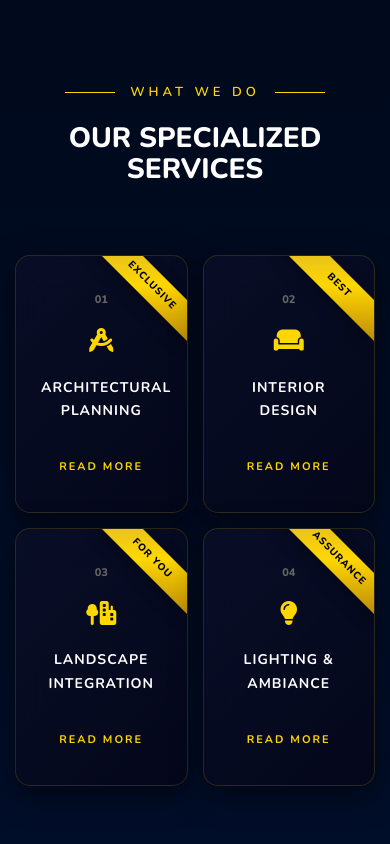
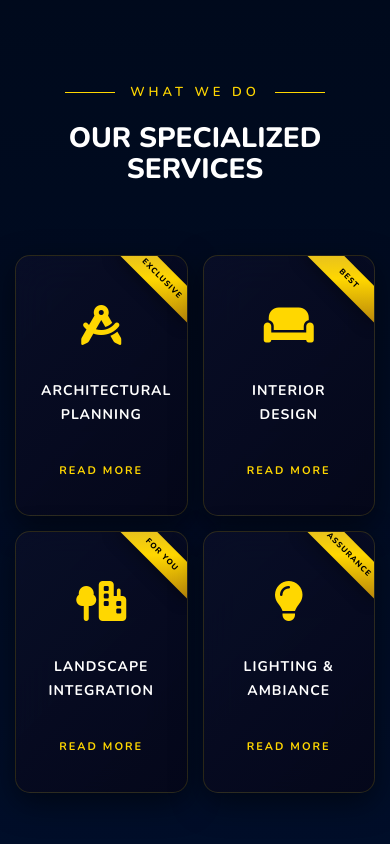
Before and after one commit to roypadmanabha/hinest, a website built with Vite: page index.html in a window 390 px wide. Shown: the part 1823-2667 px from the top of the page. Built offline with nearby package versions, Linux system fonts and the light colour scheme; animation ran at ten frames a second.

Commit message:
UI: optimized mobile service cards (2-column layout, hidden numbers, larger icons)

```diff
--- a/style.css
+++ b/style.css
@@ -452,8 +452,8 @@ select option { background:#050725; color:var(--text); }
   .service-card.expanded .service-desc { max-height: 300px; opacity: 1; margin-top: 15px; }
   .service-card.expanded .service-link i { transform: rotate(90deg); }
   .service-name { font-size: 14px; margin-bottom: 10px; }
-  .service-icon { font-size: 24px; margin-bottom: 15px; }
-  .service-num { font-size: 11px; margin-bottom: 10px; }
+  .service-icon { font-size: 40px; margin-bottom: 20px; color: var(--accent); }
+  .service-num { display: none; }
   .service-link { font-size: 11px; color: var(--accent); text-decoration: none; font-weight: 700; display: block; margin: 10px auto 0; }
   .service-link i { display: none; }
   .process-grid { grid-template-columns:1fr; gap:40px; }
@@ -494,6 +494,7 @@ select option { background:#050725; color:var(--text); }
   .whatsapp-float { bottom:20px; right:20px; width:48px; height:48px; font-size:24px; }
   .desktop-text { display: none; }
   .mobile-text { display: inline; }
+  .card-ribbon { width: 100px; font-size: 8px; right: -25px; top: 10px; }
 }
 
 /* Separator Image */
```
